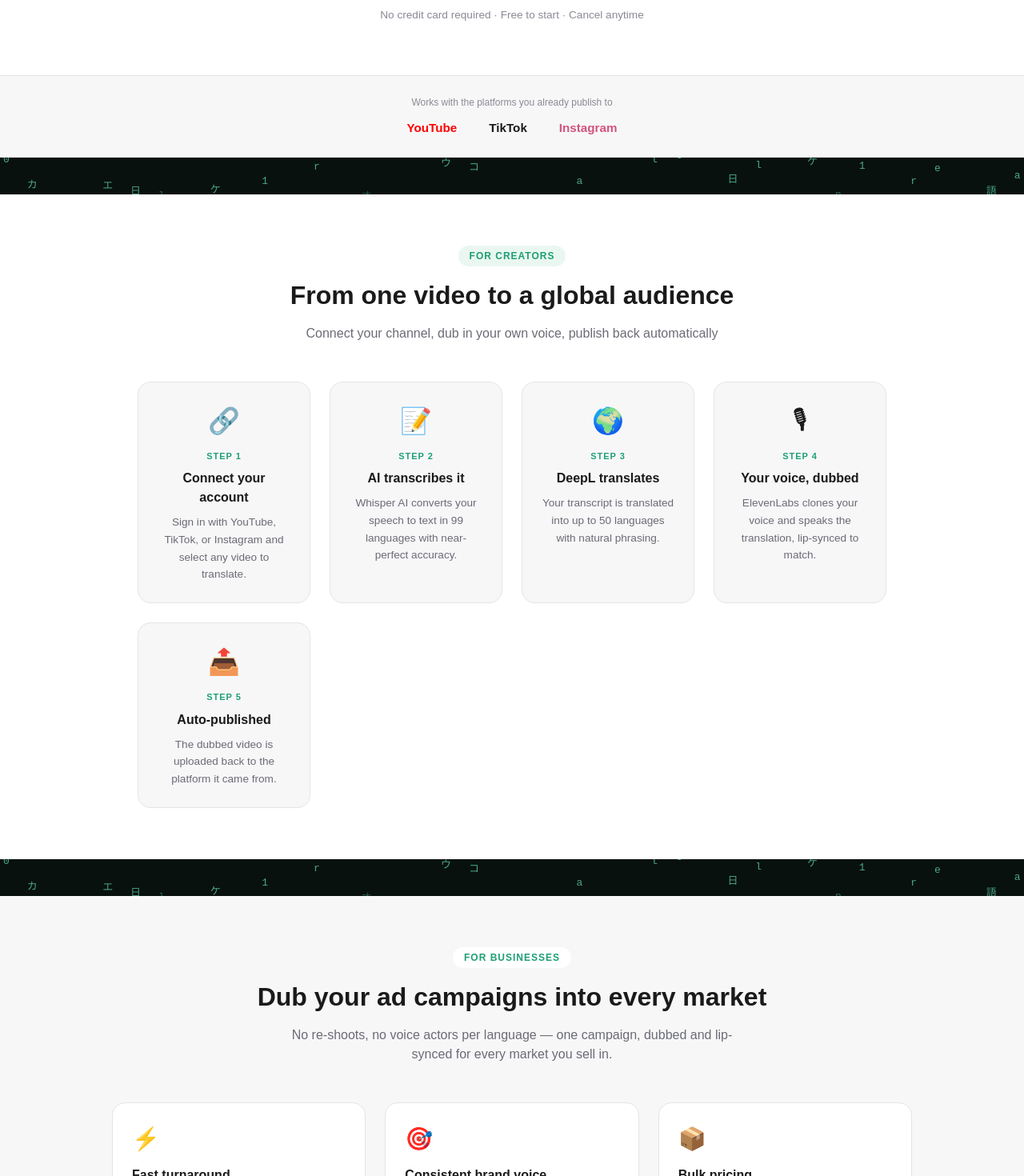
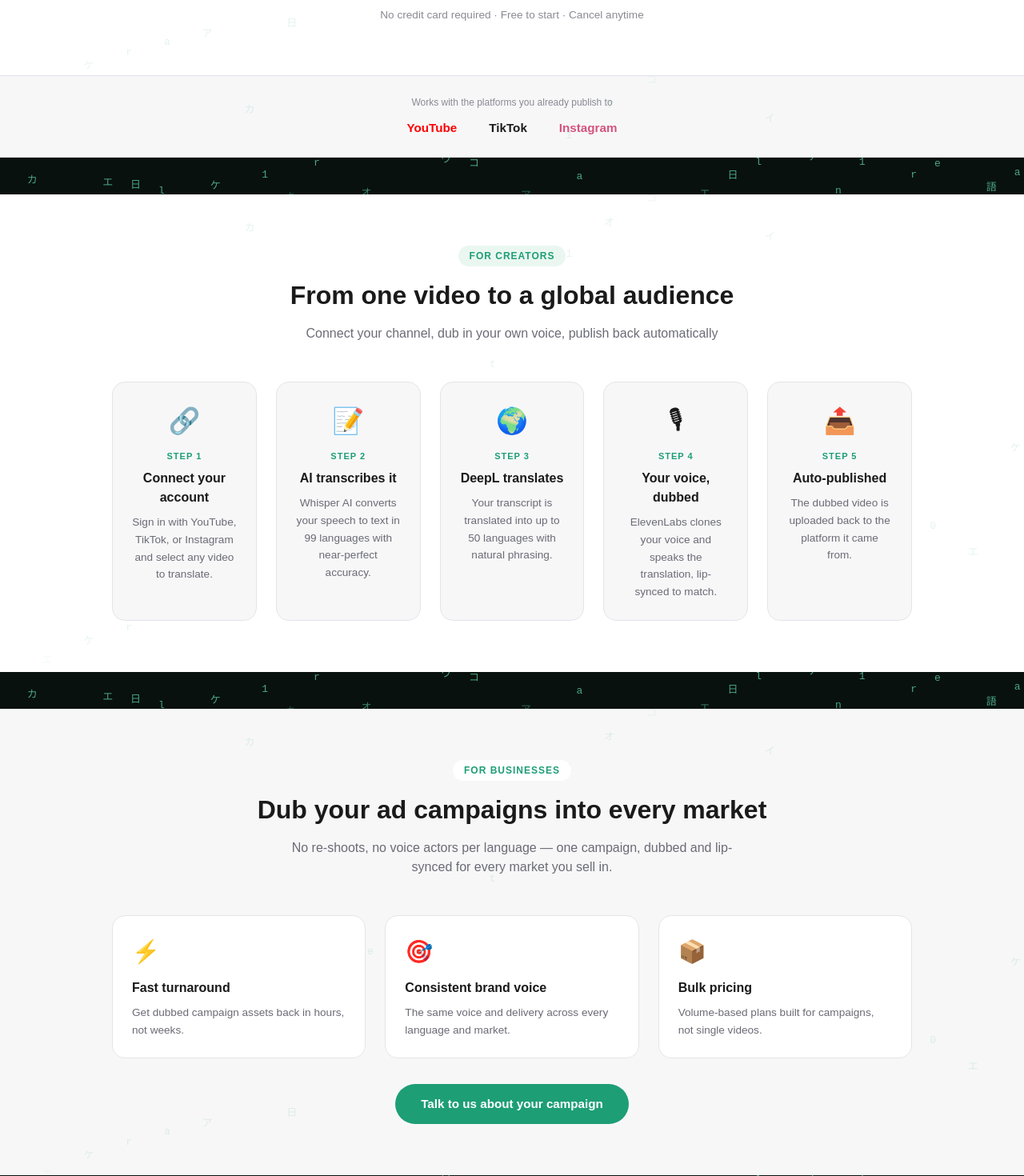
Before and after one commit to tazabbas/polycast, a Next.js app: page / in a window 1280 px wide. Shown: the part 1220-2690 px from the top of the page at 80% size. Built offline with nearby package versions, Linux system fonts and the light colour scheme; no server answers.

Commit message:
Add subtle matrix overlay to light background sections

```diff
--- a/app/page.tsx
+++ b/app/page.tsx
@@ -34,6 +34,45 @@ function MatrixDivider() {
           15% { opacity: 0.8; }
           85% { opacity: 0.8; }
           100% { transform: translateY(46px); opacity: 0; }
+        }
+      `}</style>
+    </div>
+  )
+}
+
+function MatrixOverlay() {
+  const cols = Array.from({ length: 26 })
+  const chars = '01アイウエオカキクケコ日語translate'
+  return (
+    <div aria-hidden="true" style={{ position: 'absolute', inset: 0, overflow: 'hidden', pointerEvents: 'none', zIndex: 0 }}>
+      <div style={{ position: 'absolute', inset: 0, display: 'flex', justifyContent: 'space-between', padding: '0 4px' }}>
+        {cols.map((_, i) => {
+          const char = chars[(i * 5) % chars.length]
+          const duration = 6 + (i % 6) * 1.5
+          const delay = (i % 10) * -1.1
+          return (
+            <span
+              key={i}
+              style={{
+                fontFamily: 'monospace',
+                fontSize: '13px',
+                color: '#1D9E75',
+                opacity: 0.1,
+                animation: `matrixFallSlow ${duration}s linear infinite`,
+                animationDelay: `${delay}s`,
+              }}
+            >
+              {char}
+            </span>
+          )
+        })}
+      </div>
+      <style>{`
+        @keyframes matrixFallSlow {
+          0% { transform: translateY(-40px); opacity: 0; }
+          10% { opacity: 0.12; }
+          90% { opacity: 0.12; }
+          100% { transform: translateY(600px); opacity: 0; }
         }
       `}</style>
     </div>
@@ -159,8 +198,10 @@ export default function Home() {
 
       <MatrixDivider />
 
-      {/* Video demo section — light background */}
-      <section style={{ padding: '3.5rem 2rem 4rem', textAlign: 'center' }}>
+      {/* Video demo section — light background with subtle matrix overlay */}
+      <section style={{ position: 'relative', padding: '3.5rem 2rem 4rem', textAlign: 'center', overflow: 'hidden' }}>
+        <MatrixOverlay />
+        <div style={{ position: 'relative', zIndex: 1 }}>
           <div style={{ maxWidth: '720px', margin: '0 auto', borderRadius: '20px', overflow: 'hidden', border: '1px solid #D6EEE3', background: '#0E1F19', aspectRatio: '16 / 9', display: 'flex', alignItems: 'center', justifyContent: 'center', position: 'relative' }}>
             {/* Once a demo video exists, replace this block with: <video controls src="/your-demo.mp4" style={{ width: '100%', height: '100%', objectFit: 'cover' }} /> */}
             <div style={{ textAlign: 'center', color: 'rgba(255,255,255,0.85)' }}>
@@ -170,10 +211,13 @@ export default function Home() {
             </div>
           </div>
           <p style={{ fontSize: '0.85rem', color: '#8A8A94', marginTop: '1.5rem' }}>No credit card required · Free to start · Cancel anytime</p>
+        </div>
       </section>
 
       {/* Platform strip */}
-      <div style={{ background: '#F7F7F8', borderTop: '1px solid #E5E5EA', borderBottom: '1px solid #E5E5EA', padding: '1.5rem 2rem' }}>
+      <div style={{ position: 'relative', background: '#F7F7F8', borderTop: '1px solid #E5E5EA', borderBottom: '1px solid #E5E5EA', padding: '1.5rem 2rem', overflow: 'hidden' }}>
+        <MatrixOverlay />
+        <div style={{ position: 'relative', zIndex: 1 }}>
           <p style={{ textAlign: 'center', fontSize: '12px', color: '#8A8A94', marginBottom: '0.75rem' }}>Works with the platforms you already publish to</p>
           <div style={{ display: 'flex', justifyContent: 'center', gap: '2.5rem', flexWrap: 'wrap' }}>
             {[
@@ -185,11 +229,14 @@ export default function Home() {
             ))}
           </div>
         </div>
+      </div>
 
       <MatrixDivider />
 
       {/* For Creators */}
-      <section style={{ padding: '4rem 2rem', maxWidth: '1000px', margin: '0 auto' }}>
+      <section style={{ position: 'relative', padding: '4rem 2rem', overflow: 'hidden' }}>
+        <MatrixOverlay />
+        <div style={{ position: 'relative', zIndex: 1, maxWidth: '1000px', margin: '0 auto' }}>
           <div style={{ textAlign: 'center', marginBottom: '3rem' }}>
             <div style={{ display: 'inline-block', background: '#EAF7F1', color: '#1D9E75', fontSize: '12px', fontWeight: 600, padding: '4px 14px', borderRadius: '20px', marginBottom: '0.75rem', textTransform: 'uppercase', letterSpacing: '1px' }}>For creators</div>
             <h2 style={{ fontSize: '2rem', fontWeight: 700, marginBottom: '0.75rem' }}>From one video to a global audience</h2>
@@ -211,13 +258,15 @@ export default function Home() {
               </div>
             ))}
           </div>
+        </div>
       </section>
 
       <MatrixDivider />
 
       {/* For Businesses */}
-      <section id="business" style={{ padding: '4rem 2rem', background: '#F7F7F8' }}>
-        <div style={{ maxWidth: '1000px', margin: '0 auto' }}>
+      <section id="business" style={{ position: 'relative', padding: '4rem 2rem', background: '#F7F7F8', overflow: 'hidden' }}>
+        <MatrixOverlay />
+        <div style={{ position: 'relative', zIndex: 1, maxWidth: '1000px', margin: '0 auto' }}>
           <div style={{ textAlign: 'center', marginBottom: '3rem' }}>
             <div style={{ display: 'inline-block', background: '#FFFFFF', color: '#1D9E75', fontSize: '12px', fontWeight: 600, padding: '4px 14px', borderRadius: '20px', marginBottom: '0.75rem', textTransform: 'uppercase', letterSpacing: '1px' }}>For businesses</div>
             <h2 style={{ fontSize: '2rem', fontWeight: 700, marginBottom: '0.75rem' }}>Dub your ad campaigns into every market</h2>
@@ -247,7 +296,9 @@ export default function Home() {
       <MatrixDivider />
 
       {/* Pricing teaser */}
-      <section style={{ padding: '4rem 2rem', textAlign: 'center' }}>
+      <section style={{ position: 'relative', padding: '4rem 2rem', textAlign: 'center', overflow: 'hidden' }}>
+        <MatrixOverlay />
+        <div style={{ position: 'relative', zIndex: 1 }}>
           <h2 style={{ fontSize: '2rem', fontWeight: 700, marginBottom: '0.75rem' }}>Simple pricing for creators and businesses</h2>
           <p style={{ color: '#6B6B76', marginBottom: '2rem' }}>Start free. Scale as you grow.</p>
           <Link href="/pricing">
@@ -255,6 +306,7 @@ export default function Home() {
               View pricing
             </button>
           </Link>
+        </div>
       </section>
 
       <footer style={{ borderTop: '1px solid #E5E5EA', padding: '2rem', textAlign: 'center', color: '#9A9AA4', fontSize: '0.85rem' }}>
```
Lines whose indentation alone changed are shown as unchanged.
